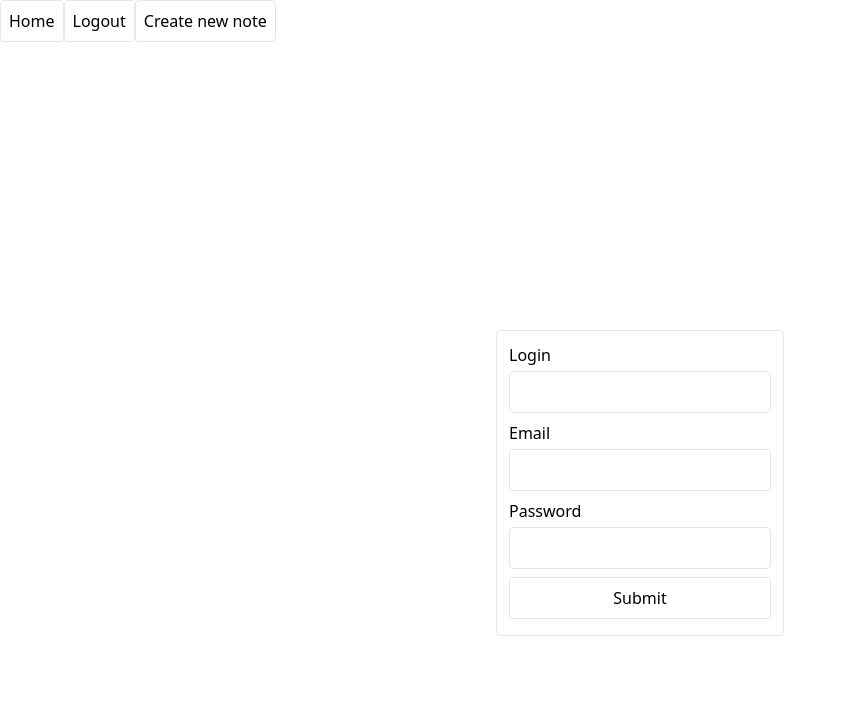
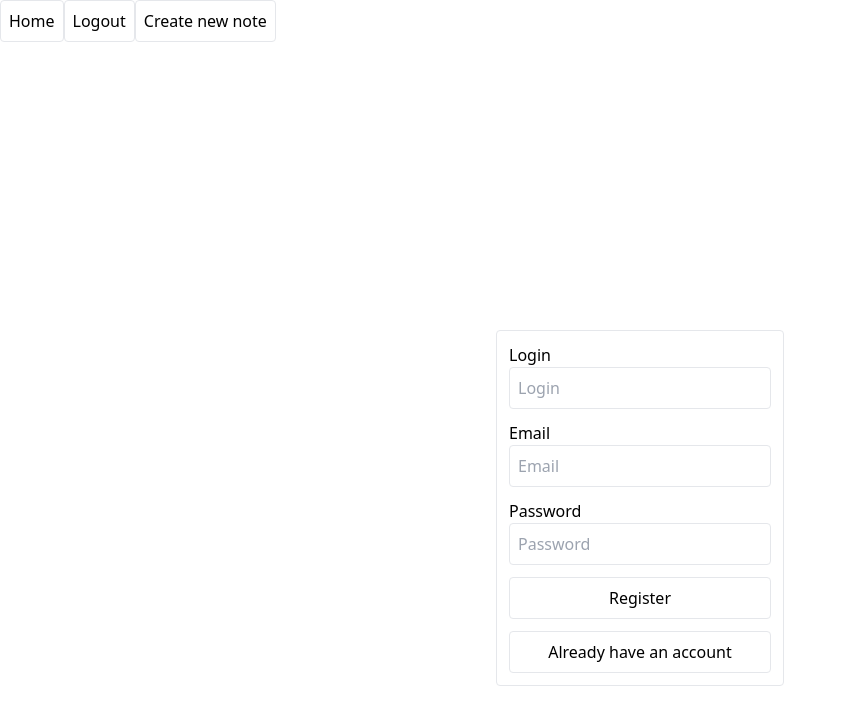
Before and after one commit to Piklo/Notes.React, a Next.js app: page /register in a window 1280 px wide. Shown: the top 724 px of the page, without its empty margins (0-847 px from the left). Built offline with nearby package versions, Linux system fonts and the light colour scheme.

Commit message:
reworked register handling removed RegisterError component

```diff
--- a/app/register/page.tsx
+++ b/app/register/page.tsx
@@ -2,6 +2,8 @@
 
 import { useRouter } from "next/navigation";
 import { FormEvent, useState } from "react";
+import SuccessMessage from "../messages/SuccessMessage";
+import ErrorMessage from "../messages/ErrorMessage";
 
 interface RegisterResponse {
   status: RegisterStatus;
@@ -19,8 +21,8 @@ export default function Page() {
   const [email, setEmail] = useState("");
   const [password, setPassword] = useState("");
   const [isRegistering, setIsRegistering] = useState(false);
-  const [registerErrorMessage, setRegisterErrorMessage] = useState<
-    string | null
+  const [registerResult, setRegisterResult] = useState<
+    { isSuccess: boolean; message: string } | undefined
   >();
   const router = useRouter();
 
@@ -32,31 +34,55 @@ export default function Page() {
     }
 
     setIsRegistering(true);
-    setRegisterErrorMessage(null);
+    setRegisterResult(undefined);
 
     try {
       const res = await fetch("api/register", {
         method: "post",
-        credentials: "include",
         headers: { "content-type": "application/json" },
         body: JSON.stringify({ login, email, password }),
       });
 
       const body = (await res.json()) as RegisterResponse;
 
-      if (body.status == RegisterStatus.Success) {
-        router.push("/login");
-      } else if (body.status == RegisterStatus.EmailInUse) {
-        setRegisterErrorMessage("Email is already in use");
-      } else if (body.status == RegisterStatus.LoginInUse) {
-        setRegisterErrorMessage("Login is already in use");
-      } else if (body.status == RegisterStatus.Failed) {
-        setRegisterErrorMessage("Failed to register");
-      } else {
-        setRegisterErrorMessage("Unknown register error");
+      switch (body.status) {
+        case RegisterStatus.Failed:
+          setRegisterResult({
+            isSuccess: false,
+            message: "Failed to register.",
+          });
+          break;
+        case RegisterStatus.Success:
+          setRegisterResult({
+            isSuccess: true,
+            message: "Successfully registered.",
+          });
+          router.push("/login");
+          break;
+        case RegisterStatus.EmailInUse:
+          setRegisterResult({
+            isSuccess: false,
+            message: "Email is already in use.",
+          });
+          break;
+        case RegisterStatus.LoginInUse:
+          setRegisterResult({
+            isSuccess: false,
+            message: "Login is already in use.",
+          });
+          break;
+        default:
+          const exhaustiveCheck: never = body.status;
+          setRegisterResult({
+            isSuccess: false,
+            message: "Failed to register, unknown status.",
+          });
       }
     } catch (error) {
-      setRegisterErrorMessage("Unknown register error");
+      setRegisterResult({
+        isSuccess: false,
+        message: "Failed to register, unknown error.",
+      });
     } finally {
       setIsRegistering(false);
     }
@@ -65,61 +91,60 @@ export default function Page() {
   return (
     <div className="mt-72 flex justify-center">
       <div className="w-72">
-        <form className="w-full rounded border p-3" onSubmit={HandleRegister}>
-          <div className="pb-1">
+        <form onSubmit={HandleRegister} className="rounded border">
+          <div className="m-3">
             <label htmlFor="login">Login</label>
-          </div>
-          <div>
             <input
               id="login"
               type="text"
+              placeholder="Login"
               className="w-full rounded border p-2"
               value={login}
               onChange={(e) => setLogin(e.target.value)}
             ></input>
           </div>
-          <div className="py-2 pb-1">
+          <div className="m-3">
             <label htmlFor="email">Email</label>
-          </div>
-          <div>
             <input
               id="email"
               type="email"
+              placeholder="Email"
               className="w-full rounded border p-2"
               value={email}
               onChange={(e) => setEmail(e.target.value)}
             ></input>
           </div>
-          <div className="py-2 pb-1">
+          <div className="m-3">
             <label htmlFor="password">Password</label>
-          </div>
-          <div>
             <input
               id="password"
               type="password"
+              placeholder="Password"
               className="w-full rounded border p-2"
               value={password}
               onChange={(e) => setPassword(e.target.value)}
             ></input>
           </div>
-          <div className="py-2 pb-1">
+          <div className="m-3">
             <input
               type="submit"
-              className="w-full cursor-pointer rounded border p-2 hover:bg-blue-50"
+              value="Register"
+              className="w-full cursor-pointer rounded border p-2 hover:bg-blue-100"
             ></input>
           </div>
+          <a href="/login">
+            <div className="m-3 rounded border p-2 text-center hover:bg-blue-100">
+              Already have an account
+            </div>
+          </a>
         </form>
-
-        {registerErrorMessage != null && (
-          <RegisterError message={registerErrorMessage}></RegisterError>
+        {registerResult?.isSuccess === true && (
+          <SuccessMessage message={registerResult.message}></SuccessMessage>
+        )}
+        {registerResult?.isSuccess === false && (
+          <ErrorMessage message={registerResult.message}></ErrorMessage>
         )}
       </div>
     </div>
   );
 }
-
-const RegisterError = ({ message }: { message: string }) => {
-  return (
-    <div className="my-2 w-full rounded border bg-red-300 p-2">{message}</div>
-  );
-};
```
